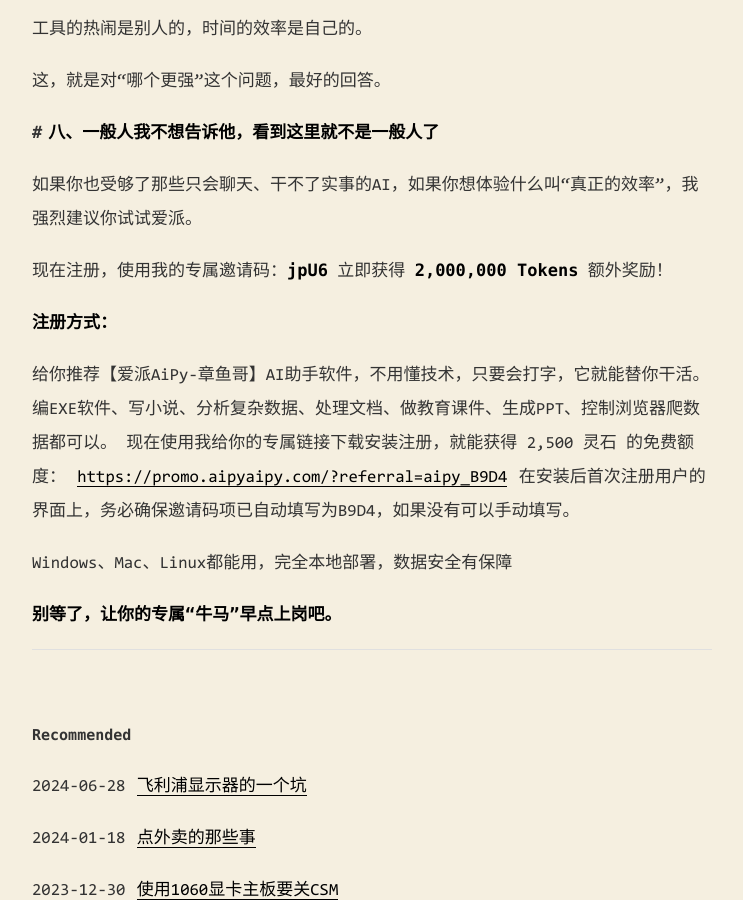
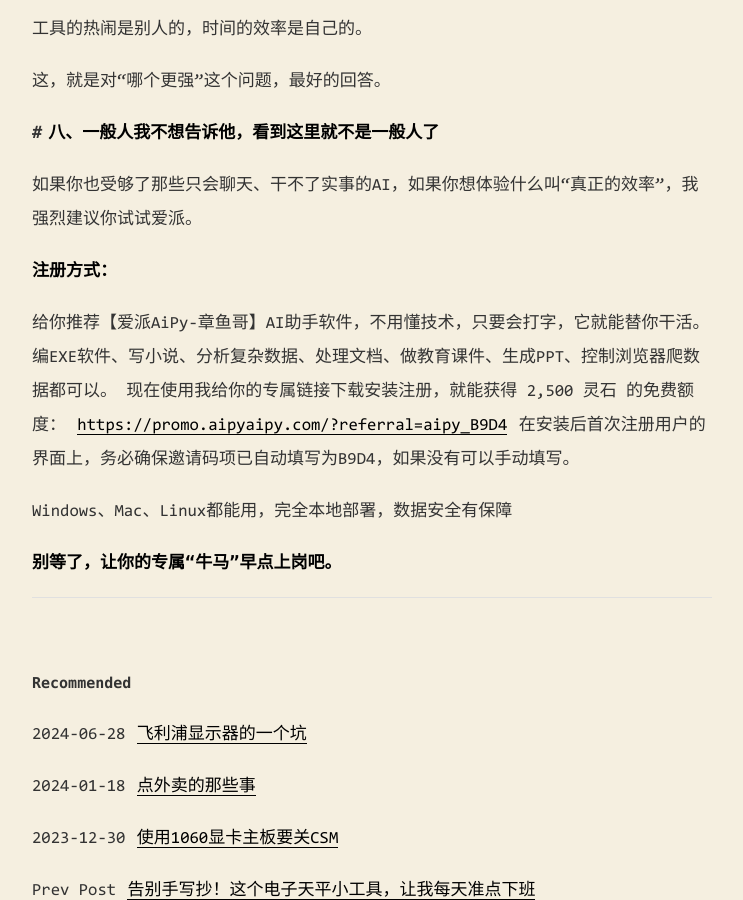
Before and after one commit to ahaitodo/ahaitodo.github.io, a Jekyll site: the page built from _posts/2026-02-05-use-openclaw-to-aipy-yaoqingma-B9D4.md, in a window 1280 px wide and 900 px high, scrolled down 3923 px. Shown: the whole window, without its empty margins (268-1011 px from the left). Built offline with Jekyll 4.4.1, drawn with Linux system fonts in a browser that asks for light colours; comment, search, counter and statistics services are not loaded.

Commit message:
Update 2026-02-05-use-openclaw-to-aipy-yaoqingma-B9D4.md
update

```diff
--- a/_posts/2026-02-05-use-openclaw-to-aipy-yaoqingma-B9D4.md
+++ b/_posts/2026-02-05-use-openclaw-to-aipy-yaoqingma-B9D4.md
@@ -136,7 +136,6 @@
 
 如果你也受够了那些只会聊天、干不了实事的AI，如果你想体验什么叫“真正的效率”，我强烈建议你试试爱派。
 
-现在注册，使用我的专属邀请码：**jpU6** 立即获得 **2,000,000 Tokens** 额外奖励！
 
 **注册方式：**
 
```
